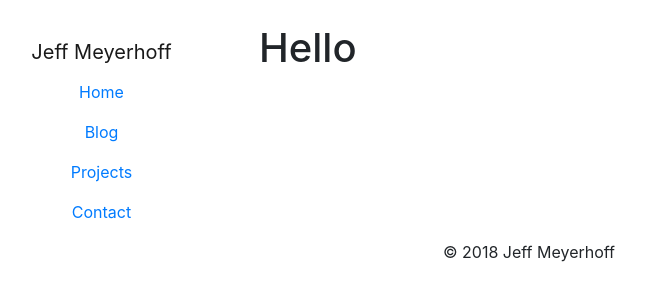
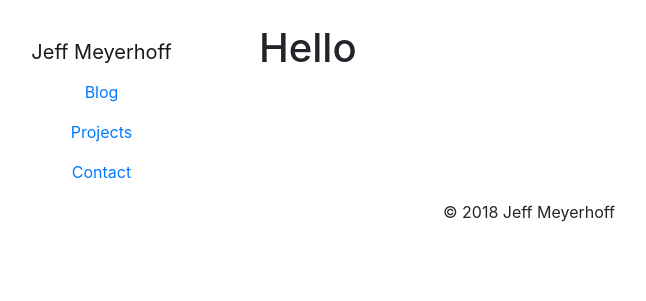
Before and after one commit to jeffington/jeffington.github.io, a Jekyll site: the page built from index.md, in a window 1280 px wide. Shown: the top 301 px of the page, without its empty margins (111-757 px from the left). Built offline with Jekyll 4.4.1, drawn with Linux system fonts in a browser that asks for light colours.

Commit message:
Removed Home link

```diff
--- a/_includes/horizontal_nav.html
+++ b/_includes/horizontal_nav.html
@@ -2,13 +2,6 @@
   <a class="navbar-brand" href="/">Jeff Meyerhoff</a>
 
 	 <ul class="navbar-nav ml-auto">
-		<li class="nav-item
-			{% if page.title contains "Home" %}
-            active
-            {% endif %}
-            ">
-		  <a class="nav-link" href="/">Home <span class="sr-only">(current)</span></a>
-		</li>
 		<li class="nav-item
 			{% if page.title contains "Blog" %}
             active
--- a/_includes/vertical_nav.html
+++ b/_includes/vertical_nav.html
@@ -1,10 +1,6 @@
 <nav class="navbar flex-column navbar-light">
 	<a class="navbar-brand" href="/" style="margin-right:0px;">Jeff Meyerhoff</a>
-	<a class="nav-link
-	{% if page.title contains "Home" %}
-            active
-            {% endif %}
-            " href="/">Home</a>
+
 	<a class="nav-link
 				{% if page.title contains "Blog" %}
             active
```
